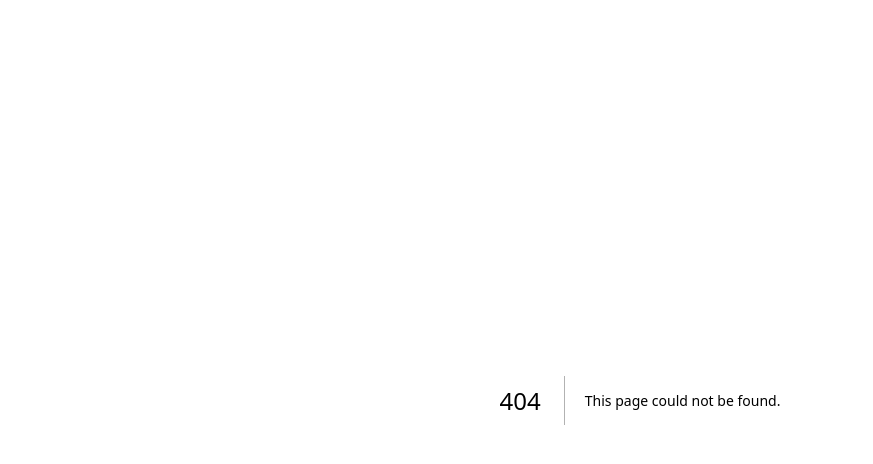
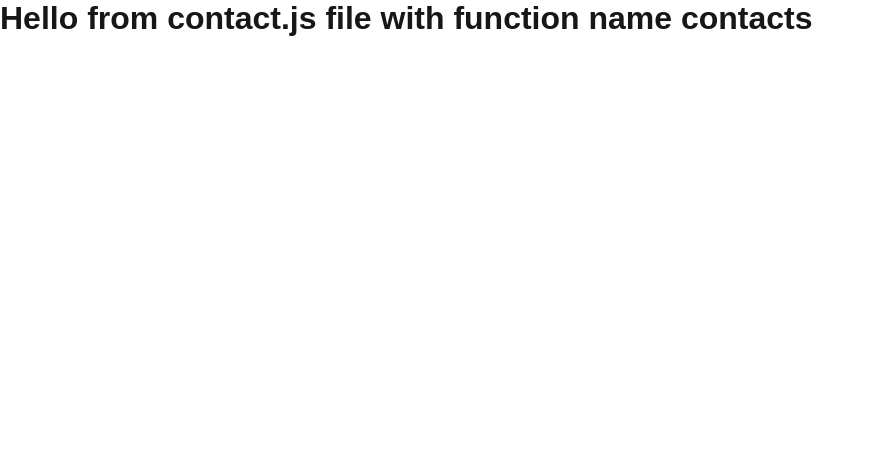
Before and after one commit to gpunit2417/Next.JS-Learning, a Next.js app in the folder myfirstnextapp/: page /contact in a window 1280 px wide. Before the commit this address had no page. Shown: the top 464 px of the page, without its empty margins (0-873 px from the left). Built offline with nearby package versions, Linux system fonts and the light colour scheme.

Commit message:
contact.js file and contacts function

```diff
--- /dev/null
+++ b/myfirstnextapp/pages/contact.js
@@ -0,0 +1,11 @@
+import React from 'react'
+
+const contacts = () => {
+  return (
+    <div>
+        <h1>Hello from contact.js file with function name contacts</h1>
+    </div>
+  )
+}
+
+export default contacts
```
